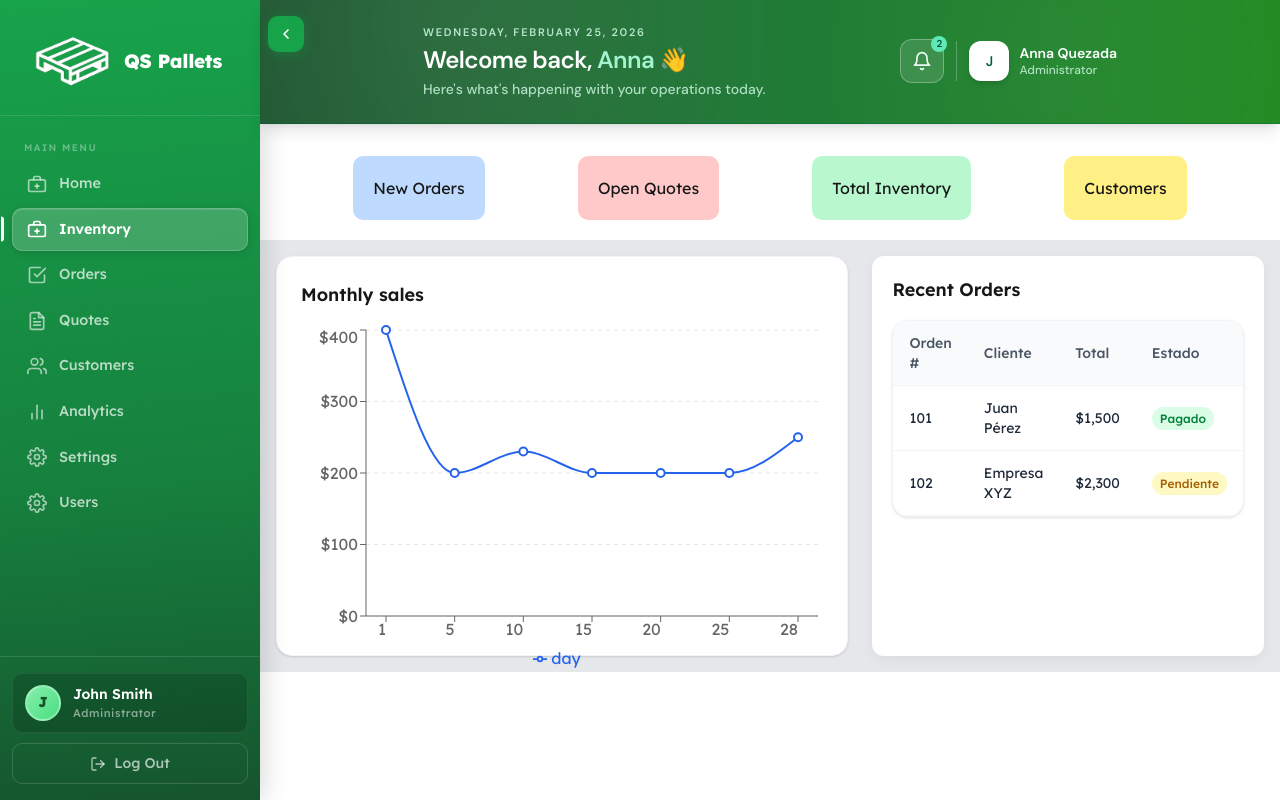
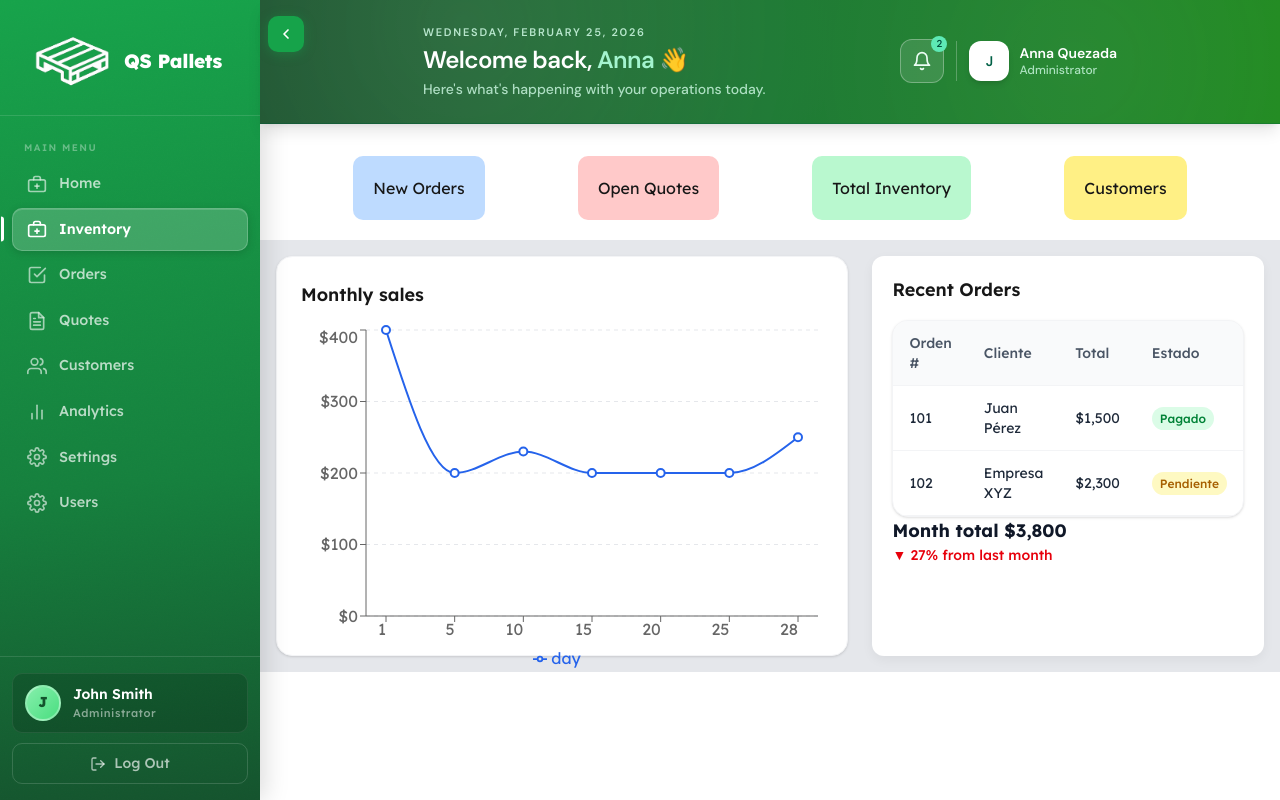
Before and after one commit to hquezada24/qs-pallets, a Next.js app: page /dashboard in a window 1280 px wide. Built offline with nearby package versions, Linux system fonts and the light colour scheme.

Commit message:
Move summary data to dashboard page.js. Create users path

```diff
--- a/src/app/(dashboard)/dashboard/page.js
+++ b/src/app/(dashboard)/dashboard/page.js
@@ -33,6 +33,15 @@ const orderData = [
 ];
 
 const DashboardHome = () => {
+  const currentMonthTotal = orderData.reduce(
+    (acc, item) => acc + item.total,
+    0,
+  );
+
+  const lastMonthTotal = 5200; // ejemplo real vendría del backend
+
+  const percentageChange =
+    ((currentMonthTotal - lastMonthTotal) / lastMonthTotal) * 100;
   return (
     <>
       <style>{`
@@ -75,6 +84,17 @@ const DashboardHome = () => {
           <DashboardHomeGraph className="card chart" />
           <div className="card table">
             <Table columns={orderColumns} data={orderData} />
+            <p className="text-lg font-bold text-gray-900">
+              Month total ${currentMonthTotal.toLocaleString()}
+            </p>
+            <div
+              className={`text-sm font-medium ${
+                percentageChange >= 0 ? "text-green-600" : "text-red-600"
+              }`}
+            >
+              {percentageChange >= 0 ? "▲" : "▼"}{" "}
+              {Math.abs(percentageChange).toFixed(0)}% from last month
+            </div>
           </div>
         </div>
       </div>
--- /dev/null
+++ b/src/app/(dashboard)/users/page.js
@@ -0,0 +1,63 @@
+"use client";
+import Form from "@/components/Form";
+import Table from "@/components/Table";
+import { useState } from "react";
+
+const Users = () => {
+  const [form, setForm] = useState({
+    email: "",
+    password: "",
+  });
+
+  const handleChange = (e) => {
+    setForm({
+      ...form,
+      [e.target.name]: e.target.value,
+    });
+  };
+
+  const handleSubmit = (e) => {
+    e.preventDefault();
+    console.log("Login attempt:", form);
+  };
+
+  const orderColumns = [
+    { key: "id", header: "Name" },
+    { key: "customer", header: "Email" },
+    {
+      key: "status",
+      header: "Role",
+    },
+  ];
+
+  const orderData = [
+    {
+      id: "Hugo Alberto Quezada",
+      customer: "hquezada@qspallets.com",
+      status: "Admin",
+    },
+    {
+      id: "Anna Belen Quezada",
+      customer: "aquezada@qspallets.com",
+      status: "Admin",
+    },
+  ];
+  return (
+    <div className="p-8 flex justify-evenly">
+      <div className="users-left">
+        <Table columns={orderColumns} data={orderData} />
+      </div>
+      <div className="users-">
+        <h2 className="mb-3">Add a New User</h2>
+        <Form
+          form={form}
+          handleSubmit={handleSubmit}
+          handleChange={handleChange}
+          newUser={true}
+        />
+      </div>
+    </div>
+  );
+};
+
+export default Users;
```
